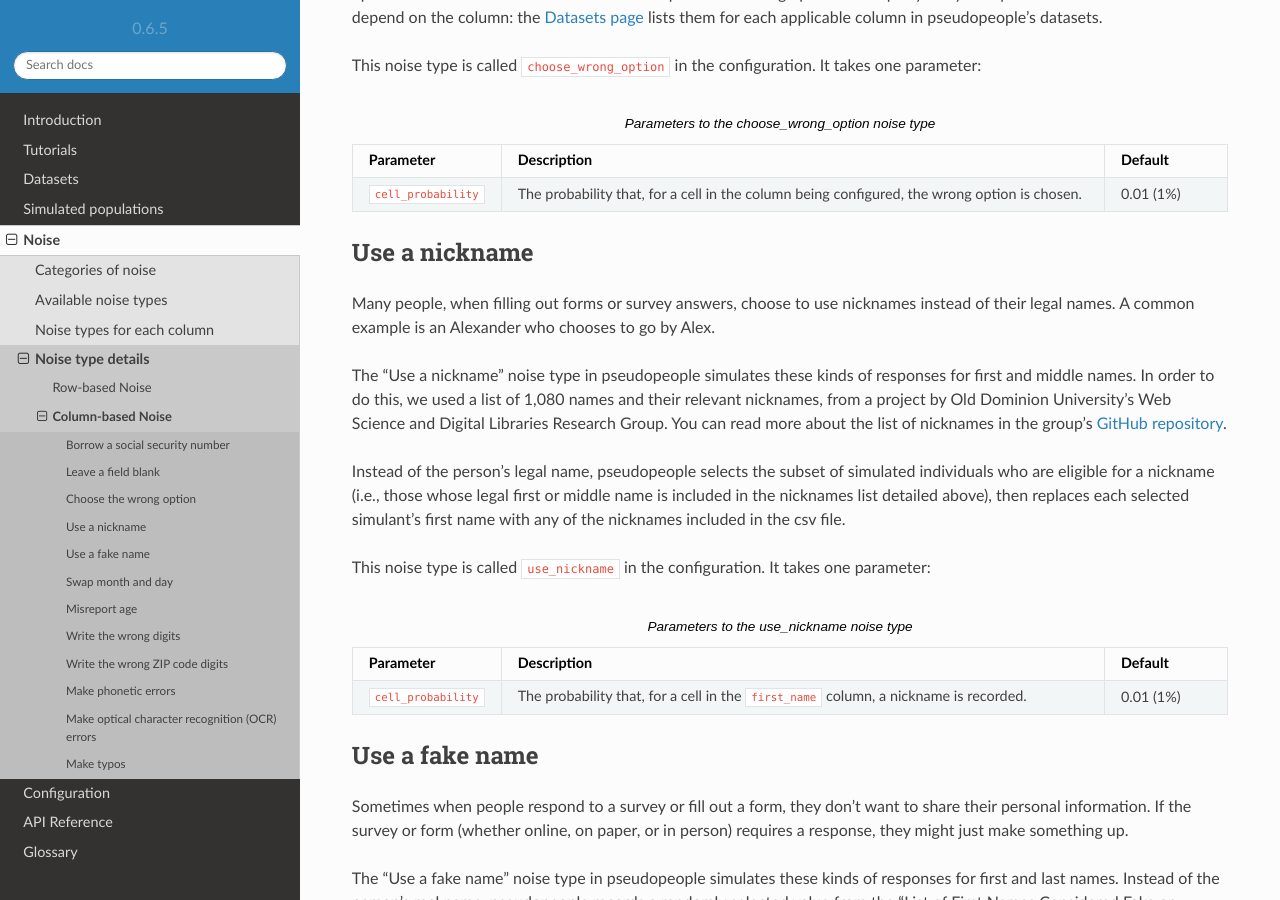
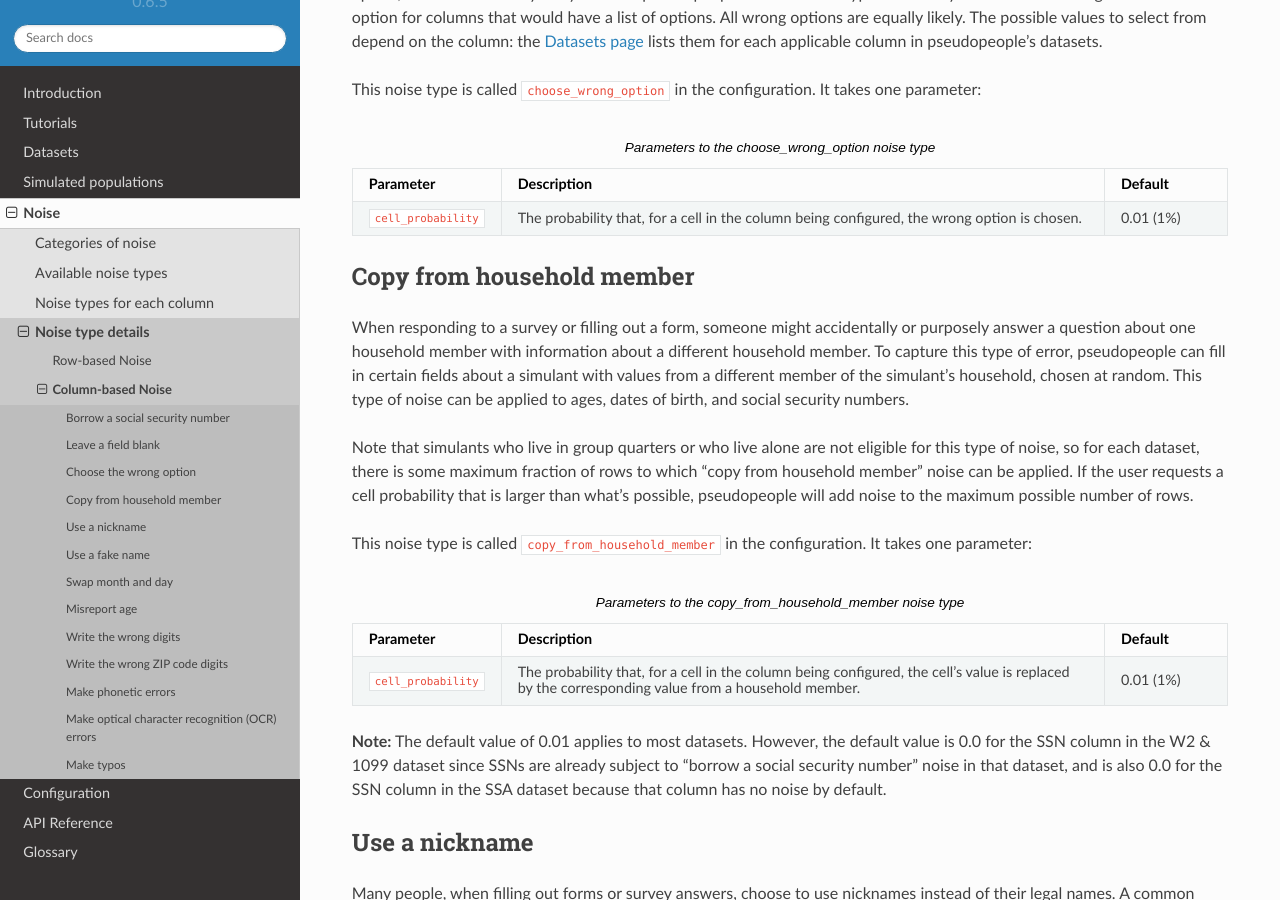
Before and after one commit to ihmeuw/pseudopeople, a Sphinx documentation site: the page built from docs/source/noise/column_noise.rst, in a window 1280 px wide and 900 px high, scrolled down 1538 px. Built offline with Sphinx 7.4.7 and the Read the Docs theme 2.0.0, drawn with Linux system fonts in a browser that asks for light colours; some of the changed text lies outside the part shown.

Commit message:
Document copy from household member noise (#291)
* add copy-from-household-member to table of column noise types

* add copy-from-household-member noise to table of noise types by column

* add notes about noise types being turned off for SSN

* add description of copy-from-household member noise

* add comment about maximum possible noise

* reword first sentence; move note ahead of table

* add note about defaults of 0.0

* or on purpose...

```diff
--- a/docs/source/noise/column_noise.rst
+++ b/docs/source/noise/column_noise.rst
@@ -88,6 +88,41 @@ It takes one parameter:
   * - :code:`cell_probability`
     - The probability that, for a cell in the column being configured, the wrong option is chosen.
     - 0.01 (1%)
+
+Copy from household member
+--------------------------
+
+When responding to a survey or filling out a form, someone might accidentally or
+purposely answer a question about one household member with information about a
+different household member. To capture this type of error, pseudopeople can fill
+in certain fields about a simulant with values from a different member of the
+simulant's household, chosen at random. This type of noise can be applied to
+ages, dates of birth, and social security numbers.
+
+Note that simulants who live in group quarters or who live alone are not
+eligible for this type of noise, so for each dataset, there is some maximum
+fraction of rows to which "copy from household member" noise can be applied. If
+the user requests a cell probability that is larger than what's possible,
+pseudopeople will add noise to the maximum possible number of rows.
+
+This noise type is called :code:`copy_from_household_member` in the configuration. It takes one parameter:
+
+.. list-table:: Parameters to the copy_from_household_member noise type
+  :widths: 1 5 1
+  :header-rows: 1
+
+  * - Parameter
+    - Description
+    - Default
+  * - :code:`cell_probability`
+    - The probability that, for a cell in the column being configured, the cell's value is replaced by the corresponding value from a household member.
+    - 0.01 (1%)
+
+**Note:** The default value of 0.01 applies to most datasets. However, the
+default value is 0.0 for the SSN column in the W2 & 1099 dataset since SSNs are
+already subject to "borrow a social security number" noise in that dataset, and
+is also 0.0 for the SSN column in the SSA dataset because that column has no
+noise by default.
 
 .. _use_a_nickname:
 
```
Also changed, not shown: docs/source/noise/index.rst (+9 -5 lines).
